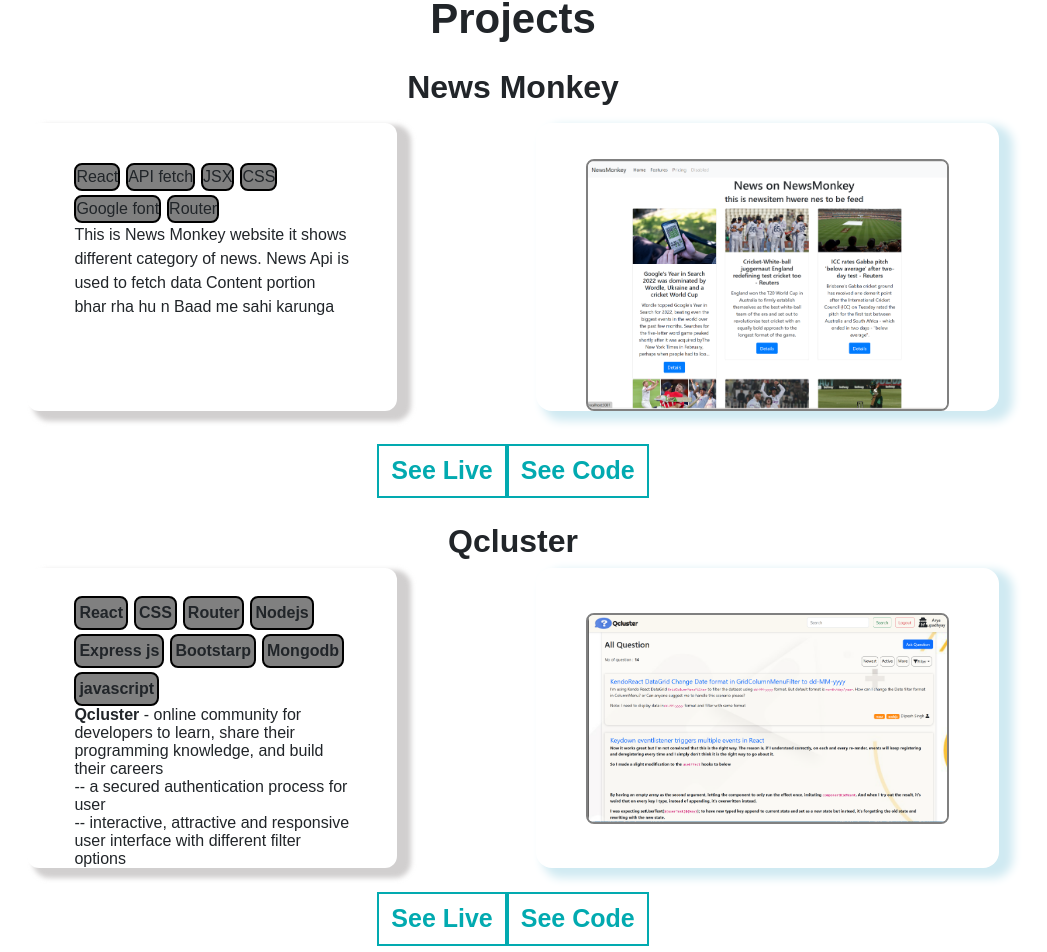
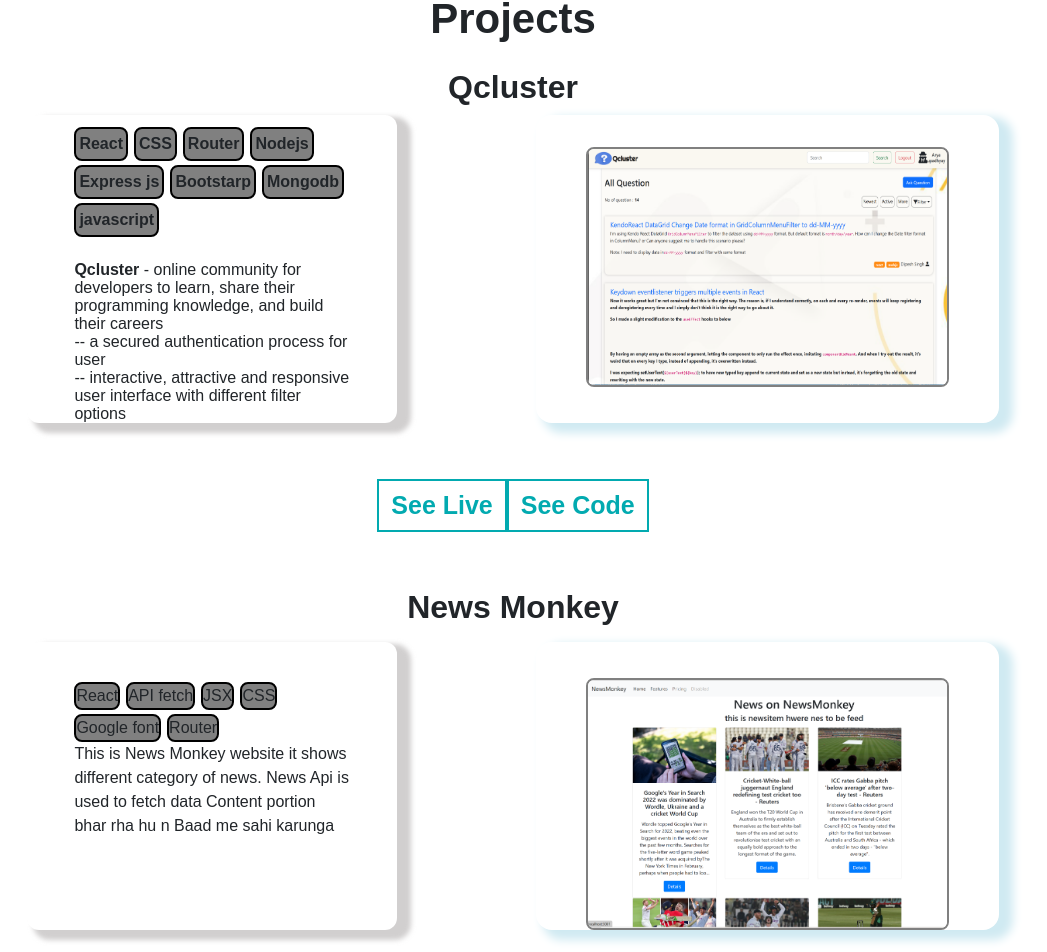
Before and after one commit to aryaupadhyay24/Portfolio, a React (Create React App) app: page / in a window 1280 px wide. Shown: the part 1296-2248 px from the top of the page, without its empty margins (127-1174 px from the left). Built offline with nearby package versions, Linux system fonts and the light colour scheme; some icons are missing.

Commit message:
more fixes

```diff
--- a/src/Component/ProjectSection.js
+++ b/src/Component/ProjectSection.js
@@ -40,11 +40,64 @@ const ProjectSection = () => {
     <div id="thisproject" style={{ marginTop: "6vh" }}>
       <h1 style={{ fontWeight: "700", textAlign: "center", marginBottom: "3vh", fontSize: "42px" }}>Projects</h1>
       <div className="container">
+      <h2 style={{ fontWeight: "600", textAlign: "center", marginTop: "3vh" }}>Qcluster</h2>
+        <div className="container" style={{marginBottom: "3vh"}}>
+          <div className='row'>
+
+            <div className='col-md-4 container forcon' onMouseEnter={handleEnter2} onMouseLeave={handleLeave2} style={{ borderRadius: "12px",fontWeight:"500" ,fontSize:"16px",    marginBottom: "4vh"}}>
+              <div style={{ display: "flex", flexWrap: "wrap", paddingLeft: "4vh", paddingRight: "4vh", paddingTop: "1vh" ,fontWeight:"600",marginBottom: "3vh"}}>
+                <div style={{ border: "2px solid black", borderRadius: "8px", backgroundColor: "grey", marginRight: "6px", marginTop: "4px",padding:"3px" }} className="box2">React</div>
+                {/* <div style={{ border: "2px solid black", borderRadius: "8px", backgroundColor: "grey", marginRight: "6px", marginTop: "4px" }} className="box2">Context</div> */}
+                {/* <div style={{ border: "2px solid black", borderRadius: "8px", backgroundColor: "grey", marginRight: "6px", marginTop: "4px" }} className="box2">JSX</div> */}
+                <div style={{ border: "2px solid black", borderRadius: "8px", backgroundColor: "grey", marginRight: "6px", marginTop: "4px" ,padding:"3px" }} className="box2">CSS</div>
+                {/* <div style={{ border: "2px solid black", borderRadius: "8px", backgroundColor: "grey", marginRight: "6px", marginTop: "4px" }} className="box2">Google font</div> */}
+                <div style={{ border: "2px solid black", borderRadius: "8px", backgroundColor: "grey", marginRight: "6px", marginTop: "4px"  ,padding:"3px"}} className="box2">Router</div>
+                <div style={{ border: "2px solid black", borderRadius: "8px", backgroundColor: "grey", marginRight: "6px", marginTop: "4px" ,padding:"3px" }} className="box2">Nodejs</div>
+                <div style={{ border: "2px solid black", borderRadius: "8px", backgroundColor: "grey", marginRight: "6px", marginTop: "4px" ,padding:"3px" }} className="box2">Express js</div>
+                {/* <div style={{ border: "2px solid black", borderRadius: "8px", backgroundColor: "grey", marginRight: "6px", marginTop: "4px" }} className="box2">Vanilla js</div> */}
+                <div style={{ border: "2px solid black", borderRadius: "8px", backgroundColor: "grey", marginRight: "6px", marginTop: "4px" ,padding:"3px" }} className="box2">Bootstarp</div>
+                <div style={{ border: "2px solid black", borderRadius: "8px", backgroundColor: "grey", marginRight: "6px", marginTop: "4px" ,padding:"3px" }} className="box2">Mongodb</div>
+                <div style={{ border: "2px solid black", borderRadius: "8px", backgroundColor: "grey", marginRight: "6px", marginTop: "4px" ,padding:"3px" }} className="box2">javascript</div>
+
+              </div>
+              <div>
+                <div style={{ flexWrap: "wrap", paddingLeft: "4vh", paddingRight: "4vh"}} >
+                  {/* description */}
+                  <p style={{ lineHeight: "18px", margin: "0px" ,fontWeight:"400"}}> <strong>Qcluster</strong> - online community for developers to learn, share their programming knowledge, and build their careers</p>
+                  <p style={{ lineHeight: "18px", margin: "0px" ,fontWeight:"400"}}>-- a secured authentication process for user</p>
+                  <p style={{ lineHeight: "18px", margin: "0px" ,fontWeight:"400"}}>-- interactive, attractive and responsive user interface with different filter options</p>
+                </div>
+
+              </div>
+
+            </div>
+
+
+            <div className='col-md-5  thisis container' style={{ borderRadius: "16px", paddingBottom: "0px" ,marginBottom:"4vh" }}>
+              <div className='container' style={{ display: "flex", justifyContent: "center", alignItems: "center", paddingBottom: "0px", marginBottom: "0px",paddingTop:"4vh"  }}>
+                <img style={{ width: "90%", border: "2px solid grey", borderRadius: "8px" ,height:"30vh"}} src="/project_image/Qcluster_image.png" alt="showing image" />
+              </div>
+            </div>
+
+          </div>
+
+        </div>
+        <div style={{ display: "flex", alignItems: "center", justifyContent: "center", fontSize: "16px", marginBottom: "5%" }}>
+          <button type="button" class="btn btn-outline-primary fun  todisplay" style={{ borderRadius: "0px", border: "2px solid #02aab0", fontSize: "25px", fontWeight: "600" }}  >
+          <a href="https://qcluster.onrender.com" className='nameofanchor'  style={{textDecoration:"none"}}>See Live</a>
+          </button>
+
+
+          <button type="button" class="btn btn-outline-primary fun todisplay nameofupper" style={{ borderRadius: "0px", border: "2px solid #02aab0", fontSize: "25px", fontWeight: "600" }}  >
+            <a href="https://github.com/aryaupadhyay24/Notebook" className='nameofanchor'  style={{textDecoration:"none"}}>See Code</a>
+
+          </button>
+        </div>
         <h2 style={{ fontWeight: "600", textAlign: "center", marginBottom: "2vh" }}>News Monkey</h2>
         <div className="container" >
           <div className='row'>
 
-            <div className='col-md-4 container forcon' onMouseEnter={handleEnter} onMouseLeave={handleLeave} style={{ borderRadius: "12px" }}>
+            <div className='col-md-4 container forcon' onMouseEnter={handleEnter} onMouseLeave={handleLeave} style={{ borderRadius: "12px",marginBottom:"4vh" }}>
               <div style={{ display: "flex", flexWrap: "wrap", paddingLeft: "4vh", paddingRight: "4vh", paddingTop: "4.5vh" }}>
                 <div style={{ border: "2px solid black", borderRadius: "8px", backgroundColor: "grey", marginRight: "6px", marginTop: "4px" }} ref={yourRef} className="box">React</div>
                 <div style={{ border: "2px solid black", borderRadius: "8px", backgroundColor: "grey", marginRight: "6px", marginTop: "4px" }} ref={yourRef} className="box">API fetch</div>
@@ -69,16 +122,18 @@ const ProjectSection = () => {
             </div>
 
 
-            <div className='col-md-5  thisis container' style={{ borderRadius: "16px",display: "flex", justifyContent: "center", alignItems: "center" }}>
+            <div className='col-md-5  thisis container' style={{ borderRadius: "16px",display: "flex", justifyContent: "center", alignItems: "center",marginBottom:"4vh" }}>
               <div className='container' style={{ display: "flex", justifyContent: "center", alignItems: "center", marginTop: "4.5vh" }}>
                 <img style={{ width: "90%", border: "2px solid grey", borderRadius: "8px" }} src="/project_image/newsimage.png" alt="showing image" />
               </div>
             </div>
           </div>
         </div>
-        <div style={{ display: "flex", alignItems: "center", justifyContent: "center", fontSize: "16px", marginTop: "3%" }}>
+        <div style={{ display: "flex", alignItems: "center", justifyContent: "center", fontSize: "16px", marginTop: "3%",marginBottom:"2vh" }}>
           <button type="button" class="btn btn-outline-primary fun  todisplay" style={{ borderRadius: "0px", border: "2px solid #02aab0", fontSize: "25px", fontWeight: "600" }}  >
-           <a > See Live</a>
+          <a href="https://github.com/aryaupadhyay24/News-web" className='nameofanchor'  style={{textDecoration:"none"}}>See Live</a>
+
+
           </button>
 
 
@@ -87,59 +142,7 @@ const ProjectSection = () => {
 
           </button>
         </div>
-        <h2 style={{ fontWeight: "600", textAlign: "center", marginTop: "3vh" }}>Qcluster</h2>
-        <div className="container" style={{ marginTop: "1vh", marginBottom: "3vh"}}>
-          <div className='row'>
 
-            <div className='col-md-4 container forcon' onMouseEnter={handleEnter2} onMouseLeave={handleLeave2} style={{ borderRadius: "12px",fontWeight:"500" ,fontSize:"16px"}}>
-              <div style={{ display: "flex", flexWrap: "wrap", paddingLeft: "4vh", paddingRight: "4vh", paddingTop: "3vh" ,fontWeight:"600"}}>
-                <div style={{ border: "2px solid black", borderRadius: "8px", backgroundColor: "grey", marginRight: "6px", marginTop: "4px",padding:"3px" }} className="box2">React</div>
-                {/* <div style={{ border: "2px solid black", borderRadius: "8px", backgroundColor: "grey", marginRight: "6px", marginTop: "4px" }} className="box2">Context</div> */}
-                {/* <div style={{ border: "2px solid black", borderRadius: "8px", backgroundColor: "grey", marginRight: "6px", marginTop: "4px" }} className="box2">JSX</div> */}
-                <div style={{ border: "2px solid black", borderRadius: "8px", backgroundColor: "grey", marginRight: "6px", marginTop: "4px" ,padding:"3px" }} className="box2">CSS</div>
-                {/* <div style={{ border: "2px solid black", borderRadius: "8px", backgroundColor: "grey", marginRight: "6px", marginTop: "4px" }} className="box2">Google font</div> */}
-                <div style={{ border: "2px solid black", borderRadius: "8px", backgroundColor: "grey", marginRight: "6px", marginTop: "4px"  ,padding:"3px"}} className="box2">Router</div>
-                <div style={{ border: "2px solid black", borderRadius: "8px", backgroundColor: "grey", marginRight: "6px", marginTop: "4px" ,padding:"3px" }} className="box2">Nodejs</div>
-                <div style={{ border: "2px solid black", borderRadius: "8px", backgroundColor: "grey", marginRight: "6px", marginTop: "4px" ,padding:"3px" }} className="box2">Express js</div>
-                {/* <div style={{ border: "2px solid black", borderRadius: "8px", backgroundColor: "grey", marginRight: "6px", marginTop: "4px" }} className="box2">Vanilla js</div> */}
-                <div style={{ border: "2px solid black", borderRadius: "8px", backgroundColor: "grey", marginRight: "6px", marginTop: "4px" ,padding:"3px" }} className="box2">Bootstarp</div>
-                <div style={{ border: "2px solid black", borderRadius: "8px", backgroundColor: "grey", marginRight: "6px", marginTop: "4px" ,padding:"3px" }} className="box2">Mongodb</div>
-                <div style={{ border: "2px solid black", borderRadius: "8px", backgroundColor: "grey", marginRight: "6px", marginTop: "4px" ,padding:"3px" }} className="box2">javascript</div>
-
-              </div>
-              <div>
-                <div style={{ flexWrap: "wrap", paddingLeft: "4vh", paddingRight: "4vh" }} >
-                  {/* description */}
-                  <p style={{ lineHeight: "18px", margin: "0px" ,fontWeight:"400"}}> <strong>Qcluster</strong> - online community for developers to learn, share their programming knowledge, and build their careers</p>
-                  <p style={{ lineHeight: "18px", margin: "0px" ,fontWeight:"400"}}>-- a secured authentication process for user</p>
-                  <p style={{ lineHeight: "18px", margin: "0px" ,fontWeight:"400"}}>-- interactive, attractive and responsive user interface with different filter options</p>
-                </div>
-
-              </div>
-
-            </div>
-
-
-            <div className='col-md-5  thisis container' style={{ borderRadius: "16px", paddingBottom: "0px",display: "flex", justifyContent: "center", alignItems: "center" }}>
-              <div className='container' style={{ display: "flex", justifyContent: "center", alignItems: "center", paddingBottom: "0px", marginBottom: "0px" }}>
-                <img style={{ width: "90%", border: "2px solid grey", borderRadius: "8px" }} src="/project_image/Qcluster_image.png" alt="showing image" />
-              </div>
-            </div>
-
-          </div>
-
-        </div>
-        <div style={{ display: "flex", alignItems: "center", justifyContent: "center", fontSize: "16px", marginBottom: "5%" }}>
-          <button type="button" class="btn btn-outline-primary fun  todisplay" style={{ borderRadius: "0px", border: "2px solid #02aab0", fontSize: "25px", fontWeight: "600" }}  >
-          <a > See Live</a>
-          </button>
-
-
-          <button type="button" class="btn btn-outline-primary fun todisplay nameofupper" style={{ borderRadius: "0px", border: "2px solid #02aab0", fontSize: "25px", fontWeight: "600" }}  >
-            <a href="https://github.com/aryaupadhyay24/Notebook" className='nameofanchor'  style={{textDecoration:"none"}}>See Code</a>
-
-          </button>
-        </div>
       </div>
     </div>
 
--- a/src/NewAboutSection.js
+++ b/src/NewAboutSection.js
@@ -15,10 +15,10 @@ const NewAboutSection = () => {
               Web Designer & Developer
             </h2>
             <p>
-              Lorem ipsum dolor sit amet consectetur adipisicing elit. Quos aperiam ut placeat, eligendi mollitia praesentium labore animi voluptas temporibus aspernatur esse nisi odit repellat est, et eum rerum rem pariatur vitae accusamus enim laboriosam
+            Currently a student of the PDPM - Indian Institute of Information Technology, Design and Manufacturing, Jabalpur of branch ECE with skills of full stack web development and basic Data Structures and Algorithms in C++.
             </p>
             <p>
-              Lorem ipsum dolor sit amet consectetur adipisicing elit. Maiores animi provident assumenda recusandae quasi repellendus sequi magnam dolore ipsum mollitia!
+
             </p>
             <div className="personalInfo">
               <div><span>Name:</span> <span>Arya Upadhyay</span></div>
--- a/src/NewAboutSectioncss.css
+++ b/src/NewAboutSectioncss.css
@@ -216,7 +216,7 @@
 
 }
 
-@media(max-width: 868px){
+@media(max-width: 468px){
     .about_container .about_contents{
 
         grid-template-areas: 'imageSect imageSect'
@@ -229,7 +229,7 @@
 
 
 }
-@media(max-width: 668px){
+/* @media(max-width: 668px){
     .personalInfo{
         display: grid;
         grid-template-columns: 1fr;
@@ -239,4 +239,4 @@
 
 
 
-}
+} */
```
